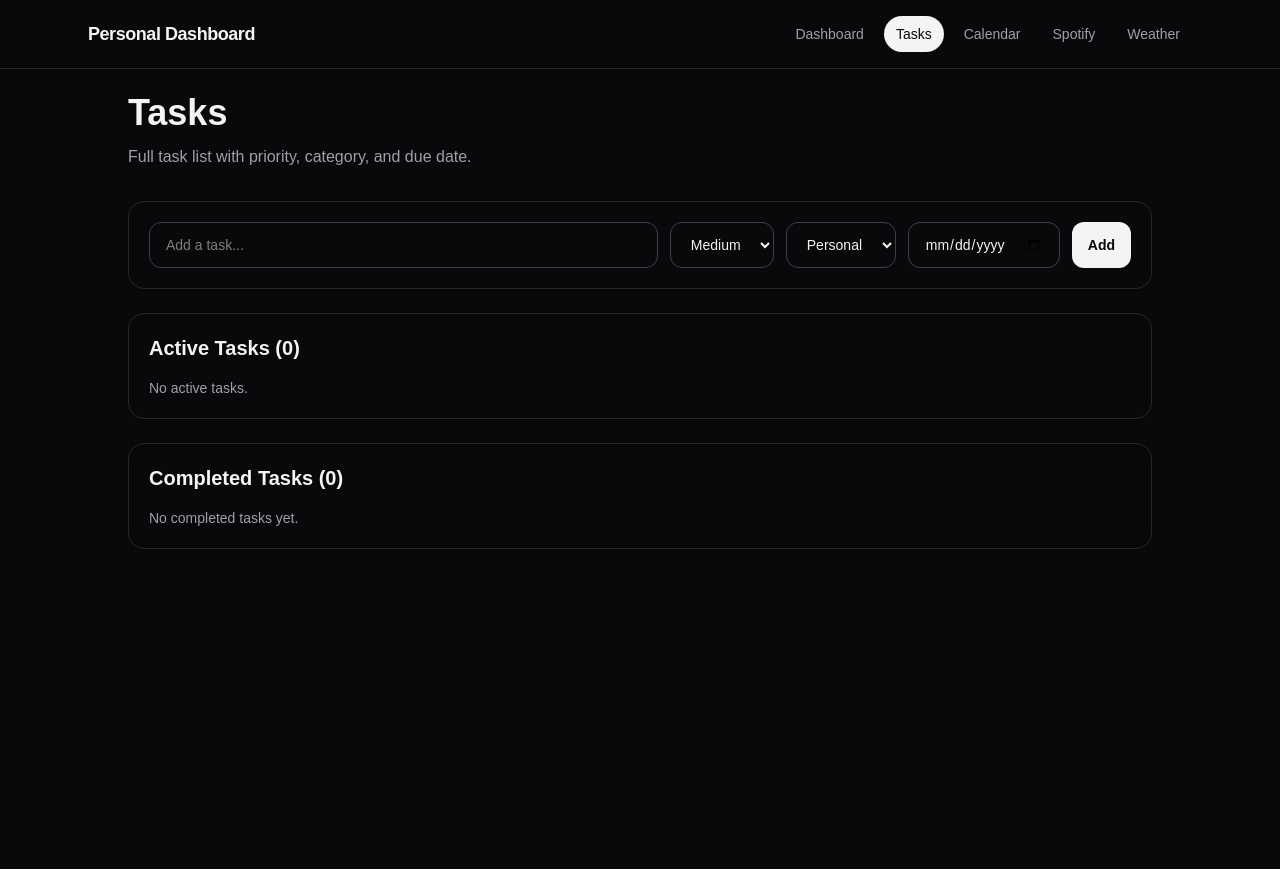
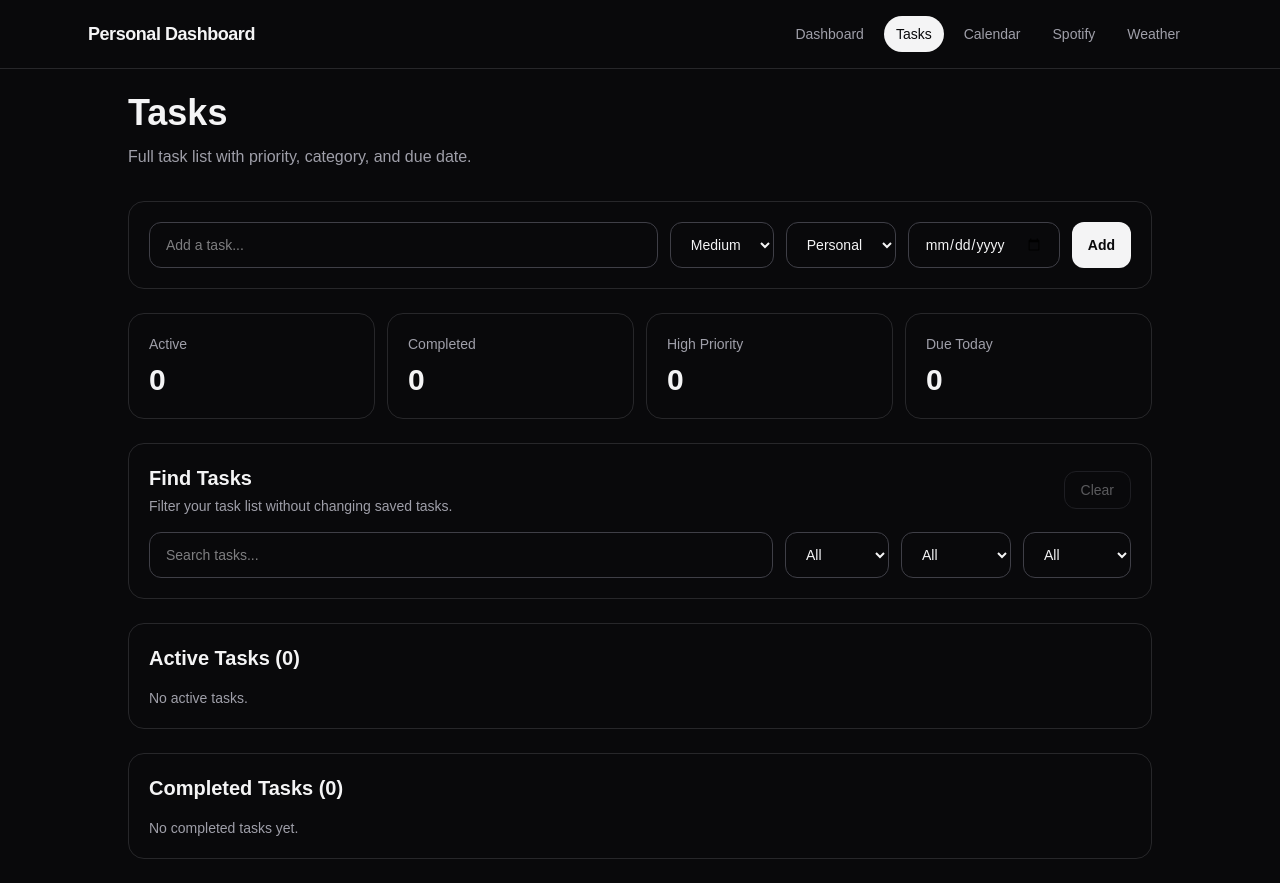
Before and after one commit to tmats4/personal-dashboard, a Next.js app: page /tasks in a window 1280 px wide. Built offline with nearby package versions, Linux system fonts and the light colour scheme.

Commit message:
Improve tasks filtering and summary

```diff
--- a/app/tasks/page.tsx
+++ b/app/tasks/page.tsx
@@ -1,7 +1,36 @@
 "use client";
 
+import { useMemo, useState } from "react";
 import AppHeader from "@/components/AppHeader";
-import { Todo, useTodos } from "@/hooks/useTodos";
+import {
+  Todo,
+  TodoCategory,
+  TodoPriority,
+  useTodos,
+} from "@/hooks/useTodos";
+
+type PriorityFilter = "All" | TodoPriority;
+type CategoryFilter = "All" | TodoCategory;
+type DueFilter = "All" | "Today" | "Overdue" | "No date";
+
+const priorityOptions: PriorityFilter[] = ["All", "High", "Medium", "Low"];
+const categoryOptions: CategoryFilter[] = [
+  "All",
+  "Work",
+  "Personal",
+  "Finance",
+  "Health",
+  "Learning",
+  "Errands",
+];
+const dueOptions: DueFilter[] = ["All", "Today", "Overdue", "No date"];
+
+function getTodayDateValue() {
+  const today = new Date();
+  const timezoneOffset = today.getTimezoneOffset() * 60000;
+
+  return new Date(today.getTime() - timezoneOffset).toISOString().slice(0, 10);
+}
 
 export default function TasksPage() {
   const {
@@ -19,6 +48,77 @@ export default function TasksPage() {
     activeTodos,
     completedTodos,
   } = useTodos();
+
+  const [searchTerm, setSearchTerm] = useState("");
+  const [priorityFilter, setPriorityFilter] = useState<PriorityFilter>("All");
+  const [categoryFilter, setCategoryFilter] = useState<CategoryFilter>("All");
+  const [dueFilter, setDueFilter] = useState<DueFilter>("All");
+
+  const todayDateValue = getTodayDateValue();
+  const normalizedSearchTerm = searchTerm.trim().toLowerCase();
+
+  const filteredActiveTodos = useMemo(
+    () =>
+      activeTodos.filter((todo) =>
+        matchesTaskFilters({
+          todo,
+          categoryFilter,
+          dueFilter,
+          normalizedSearchTerm,
+          priorityFilter,
+          todayDateValue,
+        })
+      ),
+    [
+      activeTodos,
+      categoryFilter,
+      dueFilter,
+      normalizedSearchTerm,
+      priorityFilter,
+      todayDateValue,
+    ]
+  );
+
+  const filteredCompletedTodos = useMemo(
+    () =>
+      completedTodos.filter((todo) =>
+        matchesTaskFilters({
+          todo,
+          categoryFilter,
+          dueFilter,
+          normalizedSearchTerm,
+          priorityFilter,
+          todayDateValue,
+        })
+      ),
+    [
+      completedTodos,
+      categoryFilter,
+      dueFilter,
+      normalizedSearchTerm,
+      priorityFilter,
+      todayDateValue,
+    ]
+  );
+
+  const highPriorityActiveCount = activeTodos.filter(
+    (todo) => todo.priority === "High"
+  ).length;
+  const dueTodayActiveCount = activeTodos.filter(
+    (todo) => todo.dueDate === todayDateValue
+  ).length;
+  const hasActiveFilters =
+    normalizedSearchTerm ||
+    priorityFilter !== "All" ||
+    categoryFilter !== "All" ||
+    dueFilter !== "All";
+
+  const clearFilters = () => {
+    setSearchTerm("");
+    setPriorityFilter("All");
+    setCategoryFilter("All");
+    setDueFilter("All");
+  };
 
   return (
     <>
@@ -97,16 +197,91 @@ export default function TasksPage() {
             </div>
           </section>
 
+          <section className="mt-6 grid gap-3 sm:grid-cols-2 lg:grid-cols-4">
+            <TaskStat label="Active" value={activeTodos.length} />
+            <TaskStat label="Completed" value={completedTodos.length} />
+            <TaskStat label="High Priority" value={highPriorityActiveCount} />
+            <TaskStat label="Due Today" value={dueTodayActiveCount} />
+          </section>
+
+          <section className="mt-6 rounded-2xl border border-zinc-800 bg-zinc-950 p-5">
+            <div className="mb-4 flex flex-col gap-3 sm:flex-row sm:items-center sm:justify-between">
+              <div>
+                <h2 className="text-xl font-semibold">Find Tasks</h2>
+                <p className="mt-1 text-sm text-zinc-400">
+                  Filter your task list without changing saved tasks.
+                </p>
+              </div>
+
+              <button
+                onClick={clearFilters}
+                disabled={!hasActiveFilters}
+                className="rounded-xl border border-zinc-700 px-4 py-2 text-sm text-zinc-300 transition hover:border-zinc-500 hover:text-zinc-100 disabled:cursor-not-allowed disabled:opacity-40"
+              >
+                Clear
+              </button>
+            </div>
+
+            <div className="grid gap-3 lg:grid-cols-[1fr_auto_auto_auto]">
+              <input
+                value={searchTerm}
+                onChange={(event) => setSearchTerm(event.target.value)}
+                placeholder="Search tasks..."
+                className="rounded-xl border border-zinc-700 bg-zinc-950 px-4 py-3 text-sm text-zinc-100 outline-none focus:border-zinc-400"
+              />
+
+              <select
+                value={priorityFilter}
+                onChange={(event) =>
+                  setPriorityFilter(event.target.value as PriorityFilter)
+                }
+                className="rounded-xl border border-zinc-700 bg-zinc-950 px-4 py-3 text-sm text-zinc-100 outline-none"
+              >
+                {priorityOptions.map((option) => (
+                  <option key={option}>{option}</option>
+                ))}
+              </select>
+
+              <select
+                value={categoryFilter}
+                onChange={(event) =>
+                  setCategoryFilter(event.target.value as CategoryFilter)
+                }
+                className="rounded-xl border border-zinc-700 bg-zinc-950 px-4 py-3 text-sm text-zinc-100 outline-none"
+              >
+                {categoryOptions.map((option) => (
+                  <option key={option}>{option}</option>
+                ))}
+              </select>
+
+              <select
+                value={dueFilter}
+                onChange={(event) =>
+                  setDueFilter(event.target.value as DueFilter)
+                }
+                className="rounded-xl border border-zinc-700 bg-zinc-950 px-4 py-3 text-sm text-zinc-100 outline-none"
+              >
+                {dueOptions.map((option) => (
+                  <option key={option}>{option}</option>
+                ))}
+              </select>
+            </div>
+          </section>
+
           <section className="mt-6 rounded-2xl border border-zinc-800 bg-zinc-950 p-5">
             <h2 className="mb-4 text-xl font-semibold">
-              Active Tasks ({activeTodos.length})
+              Active Tasks ({filteredActiveTodos.length})
             </h2>
 
             <div className="flex flex-col gap-3">
-              {activeTodos.length === 0 ? (
-                <p className="text-sm text-zinc-400">No active tasks.</p>
+              {filteredActiveTodos.length === 0 ? (
+                <p className="text-sm text-zinc-400">
+                  {hasActiveFilters
+                    ? "No active tasks match the current filters."
+                    : "No active tasks."}
+                </p>
               ) : (
-                activeTodos.map((todo) => (
+                filteredActiveTodos.map((todo) => (
                   <TaskRow
                     key={todo.id}
                     todo={todo}
@@ -120,14 +295,18 @@ export default function TasksPage() {
 
           <section className="mt-6 rounded-2xl border border-zinc-800 bg-zinc-950 p-5">
             <h2 className="mb-4 text-xl font-semibold">
-              Completed Tasks ({completedTodos.length})
+              Completed Tasks ({filteredCompletedTodos.length})
             </h2>
 
             <div className="flex flex-col gap-3">
-              {completedTodos.length === 0 ? (
-                <p className="text-sm text-zinc-400">No completed tasks yet.</p>
+              {filteredCompletedTodos.length === 0 ? (
+                <p className="text-sm text-zinc-400">
+                  {hasActiveFilters
+                    ? "No completed tasks match the current filters."
+                    : "No completed tasks yet."}
+                </p>
               ) : (
-                completedTodos.map((todo) => (
+                filteredCompletedTodos.map((todo) => (
                   <TaskRow
                     key={todo.id}
                     todo={todo}
@@ -141,6 +320,48 @@ export default function TasksPage() {
         </div>
       </main>
     </>
+  );
+}
+
+function matchesTaskFilters({
+  todo,
+  categoryFilter,
+  dueFilter,
+  normalizedSearchTerm,
+  priorityFilter,
+  todayDateValue,
+}: {
+  todo: Todo;
+  categoryFilter: CategoryFilter;
+  dueFilter: DueFilter;
+  normalizedSearchTerm: string;
+  priorityFilter: PriorityFilter;
+  todayDateValue: string;
+}) {
+  const matchesSearch =
+    !normalizedSearchTerm ||
+    todo.text.toLowerCase().includes(normalizedSearchTerm);
+  const matchesPriority =
+    priorityFilter === "All" || todo.priority === priorityFilter;
+  const matchesCategory =
+    categoryFilter === "All" || todo.category === categoryFilter;
+  const matchesDue =
+    dueFilter === "All" ||
+    (dueFilter === "Today" && todo.dueDate === todayDateValue) ||
+    (dueFilter === "Overdue" &&
+      Boolean(todo.dueDate) &&
+      todo.dueDate < todayDateValue) ||
+    (dueFilter === "No date" && !todo.dueDate);
+
+  return matchesSearch && matchesPriority && matchesCategory && matchesDue;
+}
+
+function TaskStat({ label, value }: { label: string; value: number }) {
+  return (
+    <div className="rounded-2xl border border-zinc-800 bg-zinc-950 p-5">
+      <p className="text-sm text-zinc-400">{label}</p>
+      <p className="mt-2 text-3xl font-bold">{value}</p>
+    </div>
   );
 }
 
```
